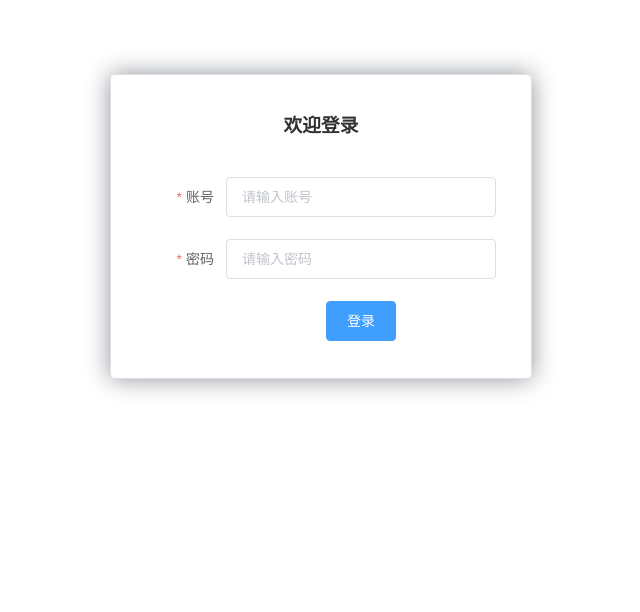
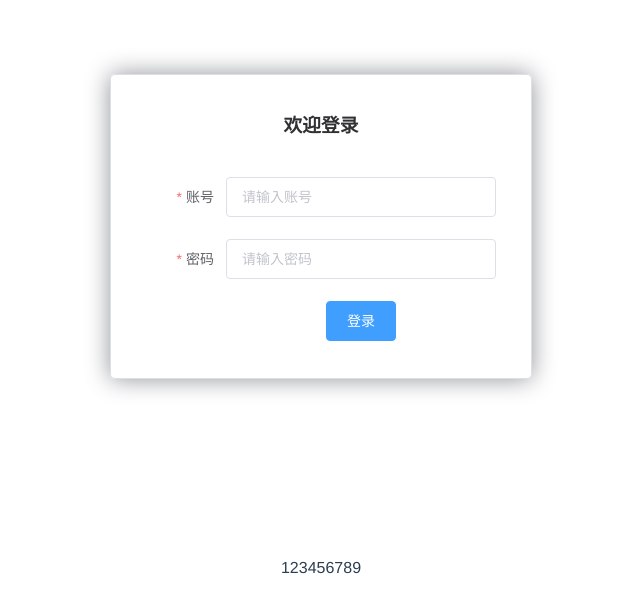
Before and after one commit to wx-huang/tudou, a Vue app: page /adminLogin in a window 1280 px wide. Shown: the part 106-718 px from the top of the page, without its empty margins (319-959 px from the left). Built offline with nearby package versions, Linux system fonts and the light colour scheme; what xlsx would draw is missing.

Commit message:
fix: 3.4合并

```diff
--- a/src/views/Home.vue
+++ b/src/views/Home.vue
@@ -79,15 +79,14 @@
         <el-container>
 
           <!-- 上 -->
-          <el-header>欢迎登录后台管理系统</el-header>
+          <!-- <el-header>欢迎登录后台管理系统</el-header> -->
 
         <!-- 中 -->
         <el-main>
           <router-view />
         </el-main>
 
-          <!-- 下 -->
-          <el-footer>版权2020.12</el-footer>
+
 
         </el-container>
       </el-container>
--- a/src/views/Login.vue
+++ b/src/views/Login.vue
@@ -20,6 +20,11 @@
         <el-button type="primary" @click="dialogVisible = false">确 定</el-button>
       </span>
     </el-dialog>
+
+    <span>123</span>
+    <span>456</span>
+    <span>789</span>
+
   </div>
 </template>
 <script>
```
